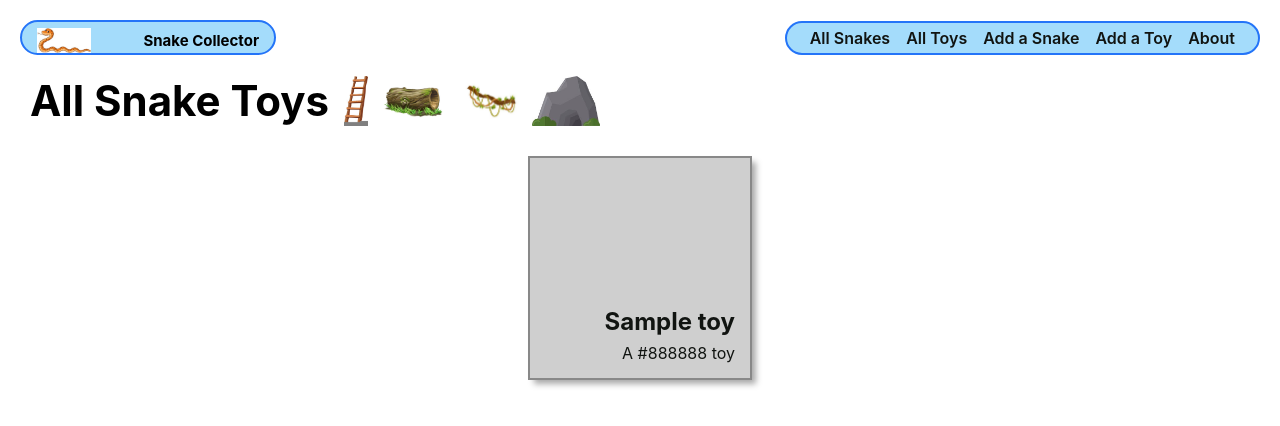
After one commit to kawhite8503/snake-collector-lab, a Django app: page /toys/ in a window 1280 px wide. The commit adds this page. Shown: the top 426 px of the page. Run offline with Django 4.2, Linux system fonts and the light colour scheme; tables that the repository leaves empty hold one stand-in row (values such as "Sample post").

Commit message:
finish part 5

```diff
--- a/main_app/admin.py
+++ b/main_app/admin.py
@@ -1,6 +1,7 @@
 from django.contrib import admin
-from .models import Snake, Feeding
+from .models import Snake, Feeding, Toy
 
 # Register your models here
 admin.site.register(Snake)
 admin.site.register(Feeding)
+admin.site.register(Toy)
--- a/main_app/models.py
+++ b/main_app/models.py
@@ -1,5 +1,6 @@
 from django.db import models
 from django.urls import reverse
+from datetime import date
 
 MEALS = (
   ('B', 'Breakfast'),
@@ -20,6 +21,9 @@ class Snake(models.Model):
   def get_absolute_url(self):
     return reverse('snakes_detail', kwargs={'snake_id': self.id})
 
+  def fed_for_today(self):
+    return self.feeding_set.filter(date=date.today()).count() >= len(MEALS)
+
 class Feeding(models.Model):
   date = models.DateField('Feeding date')
   meal = models.CharField(
@@ -34,3 +38,13 @@ class Feeding(models.Model):
 
   class Meta:
     ordering = ['-date']
+
+class Toy(models.Model):
+  name = models.CharField(max_length=50)
+  color = models.CharField(max_length=20)
+
+  def __str__(self):
+    return self.name
+
+  def get_absolute_url(self):
+      return reverse('toys_detail', kwargs={'pk': self.id})
--- /dev/null
+++ b/main_app/static/css/toys/toy-index.css
@@ -0,0 +1,64 @@
+.card-container {
+  padding: 0 40px;
+  display: flex;
+  justify-content: center;
+  flex-wrap: wrap;
+}
+
+.card {
+  width: 224px;
+  height: 224px;
+  margin: 10px;
+  border: solid 2px;
+  box-shadow: var(--card-box-shadow);
+  position: relative;
+}
+
+.card-bg{
+  opacity: .4;
+  position: absolute;
+  display: inline-flex;
+  top: 0;
+  left: 0;
+  width: 100%;
+  height: 100%;
+}
+
+.card-content {
+  padding: 15px;
+  height: 100%;
+  width: 100%;
+  display: flex;
+  align-items: flex-end;
+  justify-content: flex-end;
+  flex-direction: column;
+}
+
+.card > a {
+  position: absolute;
+  top: 0;
+  left: 0;
+  width: 100%;
+  height: 100%;
+  display: inline-block;
+  text-decoration: none;
+  color: var(--text-color);
+}
+
+.card h2 {
+  margin: 7px 0;
+  font-size: var(--font-xl);
+}
+
+.card p {
+  margin: 0;
+  font-size: var(--font-reg);
+}
+
+.page-header > img {
+  margin-left: 10px;
+}
+
+.page-header > img:first-of-type {
+  margin-left: 15px;
+}
--- a/main_app/templates/base.html
+++ b/main_app/templates/base.html
@@ -31,7 +31,9 @@
     <nav>
       <ul>
         <li><a href="{% url 'snakes_index' %}">All Snakes</a></li>
+        <li><a href="{% url 'toys_index' %}">All Toys</a></li>
         <li><a href="{% url 'snakes_create' %}">Add a Snake</a></li>
+        <li><a href="{% url 'toys_create' %}">Add a Toy</a></li>
         <li><a href="{% url 'about' %}">About</a></li>
       </ul>
     </nav>
--- /dev/null
+++ b/main_app/templates/main_app/toy_list.html
@@ -0,0 +1,36 @@
+{% extends 'base.html' %}
+{% load static %}
+
+{% block head %}
+<link
+  rel="stylesheet"
+  type="text/css"
+  href="{% static 'css/toys/toy-index.css' %}"
+/>
+{% endblock %}
+
+{% block content %}
+
+<section class="page-header">
+  <h1>All Snake Toys</h1>
+  <img src="{% static 'images/ladder.jpeg' %}" alt="A ladder" />
+  <img src="{% static 'images/log.jpeg' %}" alt="A log" />
+  <img src="{% static 'images/vine.jpeg' %}" alt="A vine" />
+  <img src="{% static 'images/cave.jpeg' %}" alt="A cave" />
+</section>
+
+<section class="card-container">
+  {% for toy in toy_list %}
+  <div class="card" style="border-color: {{ toy.color }}">
+    <div class="card-bg" style="background-color: {{ toy.color }}"></div>
+    <a href="{% url 'toys_detail' toy.id %}">
+      <div class="card-content">
+        <h2>{{ toy.name }}</h2>
+        <p>A {{ toy.color }} toy</p>
+      </div>
+    </a>
+  </div>
+  {% endfor %}
+</section>
+
+{% endblock %}
--- a/main_app/templates/snakes/detail.html
+++ b/main_app/templates/snakes/detail.html
@@ -66,6 +66,11 @@
       method="post"
       class="subsection-content"
     >
+      {% if snake.fed_for_today %}
+        <p class="fed">{{snake.name}} has been fed all their meals for today!</p>
+      {% else %}
+        <p class="unfed">{{snake.name}} might be hungry!</p>
+      {% endif %}
       {% csrf_token %}
       {{ feeding_form.as_p }}
       <button type="submit" class="btn submit">Add Feeding</button>
--- a/main_app/urls.py
+++ b/main_app/urls.py
@@ -9,5 +9,10 @@ urlpatterns = [
   path('snakes/create/', views.SnakeCreate.as_view(), name="snakes_create"),
   path('snakes/<int:pk>/update/', views.SnakeUpdate.as_view(), name='snakes_update'),
   path('snakes/<int:pk>/delete/', views.SnakeDelete.as_view(), name='snakes_delete'),
-  path('snakes/<int:pk>/add_feeding', views.add_feeding, name='add_feeding'),
+  path('snakes/<int:snake_id>/add_feeding/', views.add_feeding, name='add_feeding'),
+  path('toys/create/', views.ToyCreate.as_view(), name='toys_create'),
+  path('toys/<int:pk>/', views.ToyDetail.as_view(), name='toys_detail'),
+  path('toys/', views.ToyList.as_view(), name='toys_index'),
+  path('toys/<int:pk>/update/', views.ToyUpdate.as_view(), name='toys_update'),
+  path('toys/<int:pk>/delete/', views.ToyDelete.as_view(), name='toys_delete'),
 ]
--- a/main_app/views.py
+++ b/main_app/views.py
@@ -1,6 +1,7 @@
 from django.shortcuts import render, redirect
 from django.views.generic.edit import CreateView, UpdateView, DeleteView
-from .models import Snake
+from django.views.generic import ListView, DetailView
+from .models import Snake, Toy
 from .forms import FeedingForm
 
 # Create your views here.
@@ -40,3 +41,21 @@ def add_feeding(request, snake_id):
     new_feeding.snake_id = snake_id
     new_feeding.save()
   return redirect('snakes_detail', snake_id=snake_id)
+
+class ToyCreate(CreateView):
+  model = Toy
+  fields = '__all__'
+
+class ToyList(ListView):
+  model = Toy
+
+class ToyDetail(DetailView):
+  model = Toy
+
+class ToyUpdate(UpdateView):
+  model = Toy
+  fields = ['name', 'color']
+
+class ToyDelete(DeleteView):
+  model = Toy
+  success_url = '/toys/'
```
Also changed, not shown: main_app/static/css/toys/toy-detail.css (added, +52 -0 lines), main_app/templates/main_app/toy_confirm_delete.html (added, +23 -0 lines), main_app/templates/main_app/toy_detail.html (added, +24 -0 lines), main_app/templates/main_app/toy_form.html (added, +25 -0 lines), main_app/migrations/0004_toy_alter_feeding_options.py (added), main_app/static/images/cave.jpeg (added), main_app/static/images/ladder.jpeg (added), main_app/static/images/log.jpeg (added), main_app/static/images/surprised snake.jpeg (added), main_app/static/images/vine.jpeg (added).
